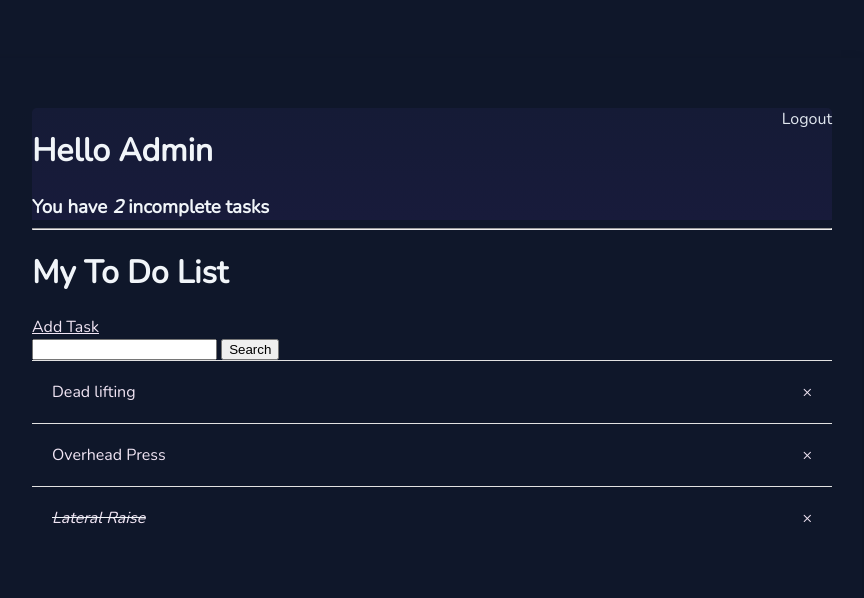
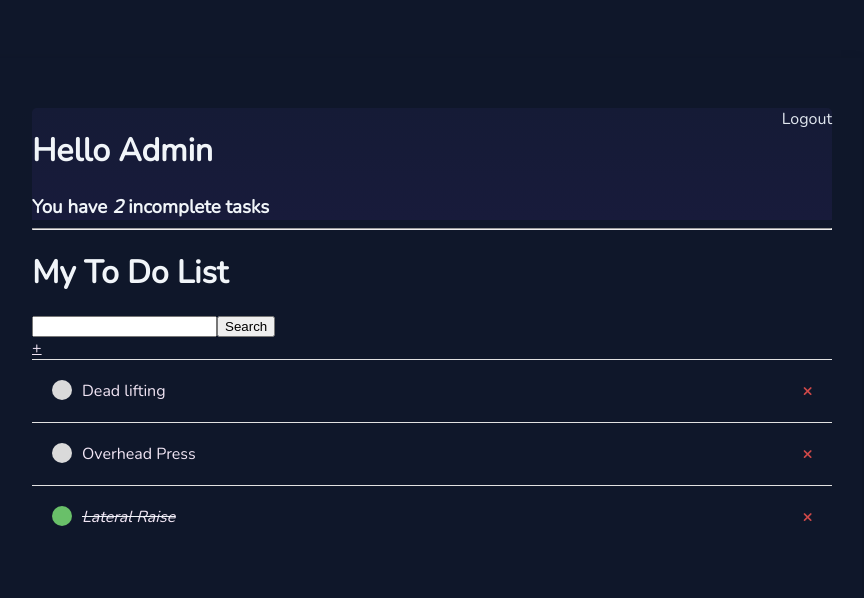
Before and after one commit to Vlad-stackover/TODO, a Django app: page / in a window 1280 px wide. Shown: the top 598 px of the page, without its empty margins (233-1097 px from the left). Run offline with Django 4.2, Linux system fonts and the light colour scheme; a user stored in the database is signed in; data comes from the database, SQL or seed files in the repository; both versions use the stored data as it was after the commit.

Commit message:
v0.2.8
-design

```diff
--- a/todo_list/base/templates/base/main.html
+++ b/todo_list/base/templates/base/main.html
@@ -62,6 +62,34 @@
             background-color: ;
             border-top: 1px solid rgb(226, 226, 226);
         }
+        .task-title{
+            display: flex;
+        }
+        .task-title a {
+            text-decoration: none;
+            color:;
+            margin-left: 10px;
+        }
+        .task-complete-icon{
+            height: 20px;
+            width: 20px;
+            background-color: rgb(105, 192, 105);
+            border-radius: 50%;
+        }
+
+        .task-incomplete-icon {
+            height: 20px;
+            width: 20px;
+            background-color: rgb(218, 218, 218);
+            border-radius: 50%;
+        }
+        .delete-link{
+            text-decoration: none;
+            font-weight: 900;
+            color: #cf4949;
+            font-size: 22-px;
+            line-height: 0;
+        }
 
     </style>
 </head>
--- a/todo_list/base/templates/base/task_list.html
+++ b/todo_list/base/templates/base/task_list.html
@@ -18,12 +18,16 @@
 
 <hr>
 <h1>My To Do List </h1>
-<a href="{% url 'task-create' %}">Add Task</a>
 
-<form method="GET">
+<div class="search-add-wrapper">
+    <form method="GET" style="margin-top: 20px; display: flex;">
     <input type="text" name="search-area" value="{{search_input}}">
     <input type="submit" value="Search">
-</form>
+    </form>
+    <a id="add-link" href="{% url 'task-create' %}">&#x2b;</a>
+</div>
+
+
 
 <div class="task-item-wrapper">
     {% for task in tasks %}
```
Also changed, not shown: todo_list/db.sqlite3, 2 other files.
